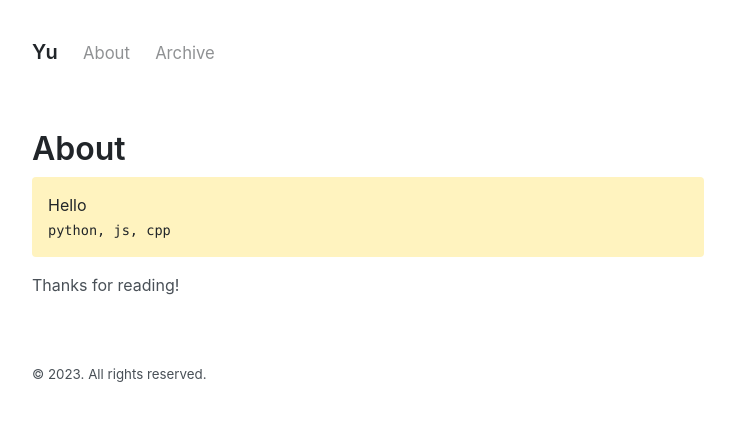
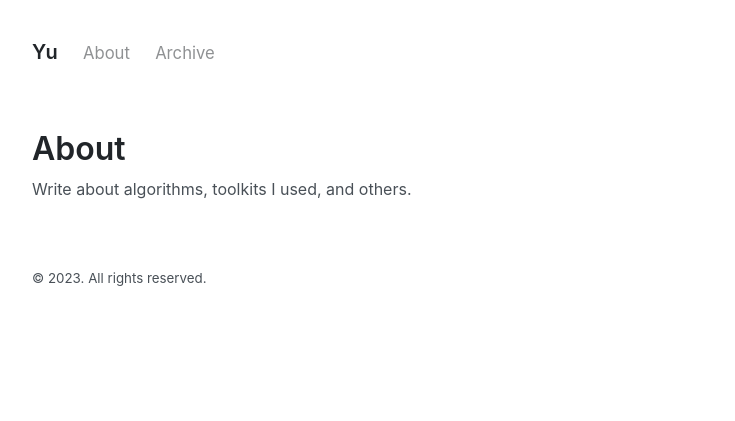
Before and after one commit to yuuu14/blog, a Jekyll site: the page built from about.md, in a window 1280 px wide. Shown: the top 421 px of the page, without its empty margins (272-1007 px from the left). Built offline with Jekyll 4.4.1, drawn with Linux system fonts in a browser that asks for light colours.

Commit message:
update boaut

```diff
--- a/about.md
+++ b/about.md
@@ -3,9 +3,4 @@ layout: page
 title: About
 ---
 
-<p class="message">
-  Hello<br>
-  <code>python, js, cpp</code>
-</p>
-
-Thanks for reading!
+Write about algorithms, toolkits I used, and others.
```
